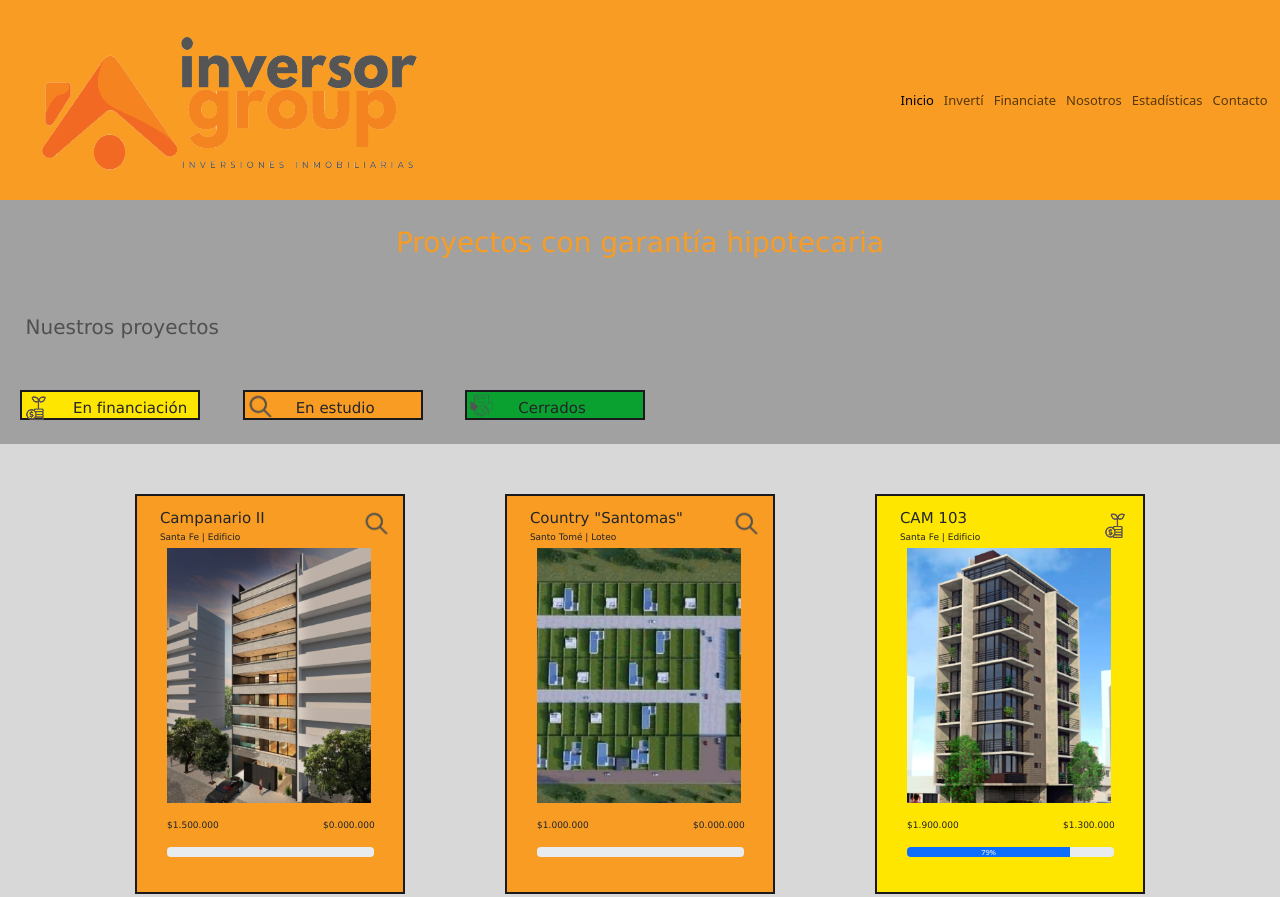
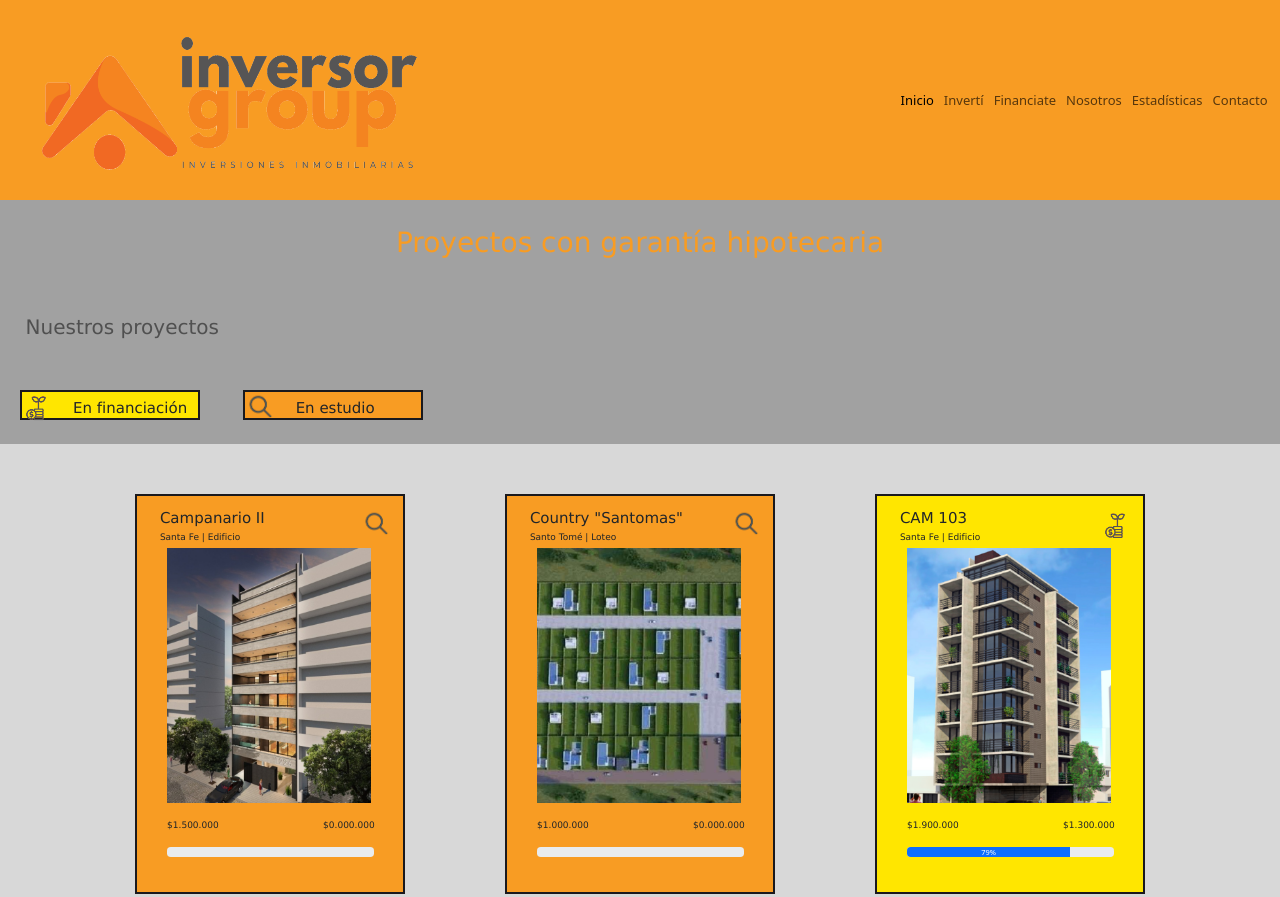
Before and after one commit to juampimaurutto/inversorgroup, a plain HTML site: page Páginas/inverti.html in a window 1280 px wide. Shown: the top 897 px of the page. Drawn offline with Linux system fonts and the light colour scheme.

Commit message:
Pre entrega 3

```diff
--- a/Páginas/inverti.html
+++ b/Páginas/inverti.html
@@ -50,10 +50,6 @@
                         <div class="recuadroEstudio">
                             <h3 class="recuadrop">En estudio</h3>
                             <img src="../Imágenes/logoestudio.png" class="recuadroimg" alt="inv">
-                        </div>
-                        <div class="recuadroCerrado">
-                            <h3 class="recuadrop">Cerrados</h3>
-                            <img src="../Imágenes/logocerrado.png" class="recuadroimg" alt="inv">
                         </div>
                 </div>
 
```
Also changed, not shown: index.html (+1 -1 lines).
